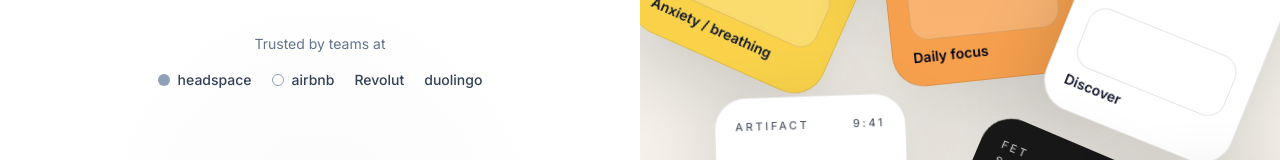
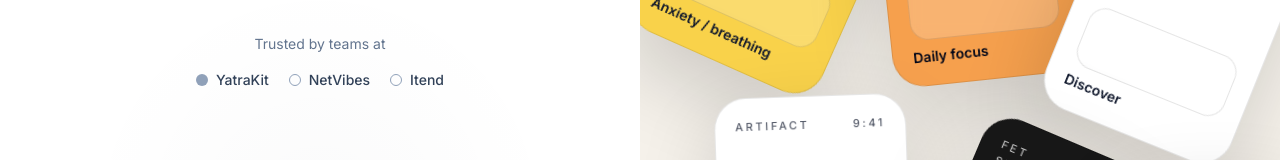
Before and after one commit to goldhungatechnology/chhoto-app, a Next.js app in the folder apps/frontend/: page /auth/login in a window 1280 px wide. Shown: the part 582-742 px from the top of the page. Built offline with nearby package versions, Linux system fonts and the light colour scheme; no server answers.

Commit message:
refactor : refactor the code

```diff
--- a/apps/frontend/src/modules/auth/components/blocks/login-register-layout.tsx
+++ b/apps/frontend/src/modules/auth/components/blocks/login-register-layout.tsx
@@ -45,17 +45,16 @@ export default function LoginRegisterLayout({
               <div className="flex flex-wrap items-center justify-center gap-x-5 gap-y-3">
                 <span className="flex items-center gap-2 text-sm font-medium text-slate-700">
                   <span className="h-3 w-3 rounded-full bg-slate-400" />
-                  headspace
+                  YatraKit
                 </span>
                 <span className="flex items-center gap-2 text-sm font-medium text-slate-700">
                   <span className="h-3 w-3 rounded-full border border-slate-400" />
-                  airbnb
+                  NetVibes
                 </span>
-                <span className="text-sm font-medium text-slate-700">
-                  Revolut
-                </span>
-                <span className="text-sm font-medium text-slate-700">
-                  duolingo
+
+                <span className="flex items-center gap-2 text-sm font-medium text-slate-700">
+                  <span className="h-3 w-3 rounded-full border border-slate-400" />
+                  Itend
                 </span>
               </div>
             </div>
```
